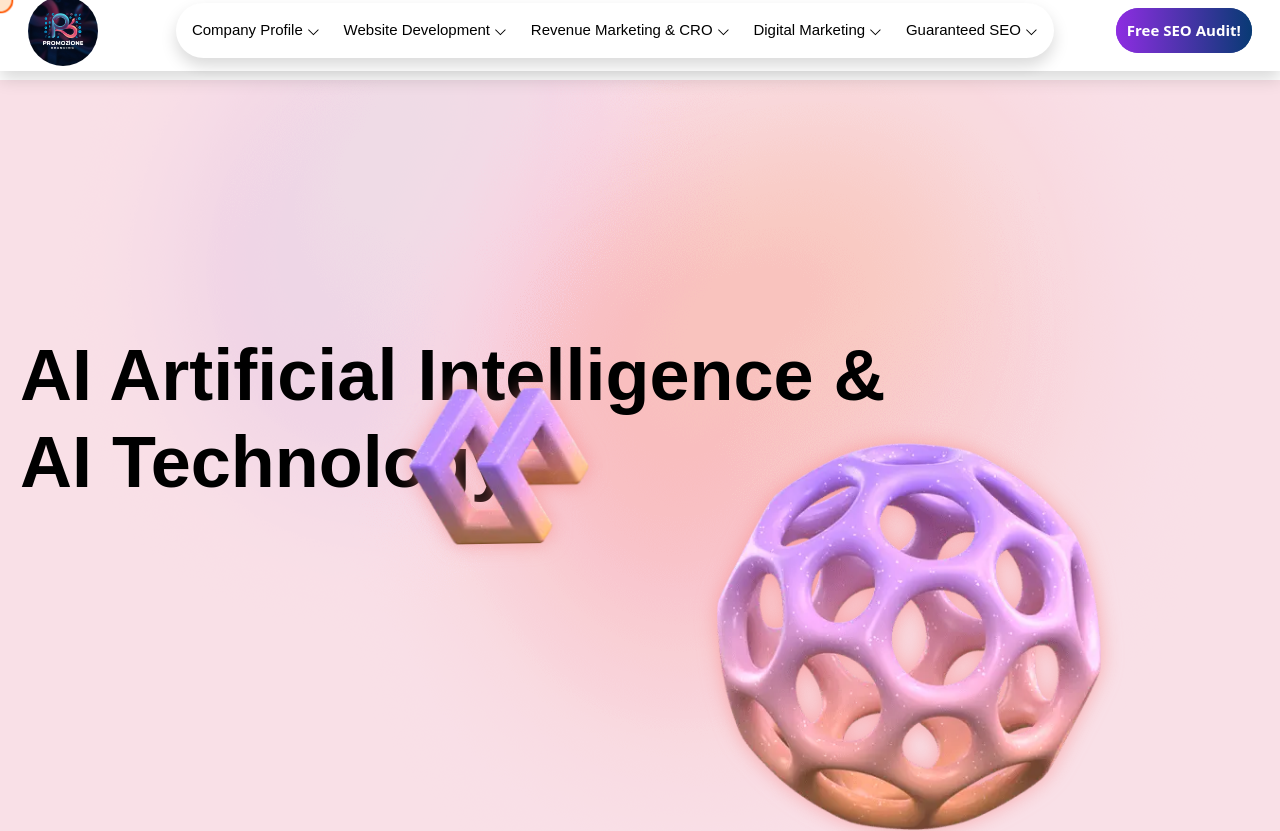
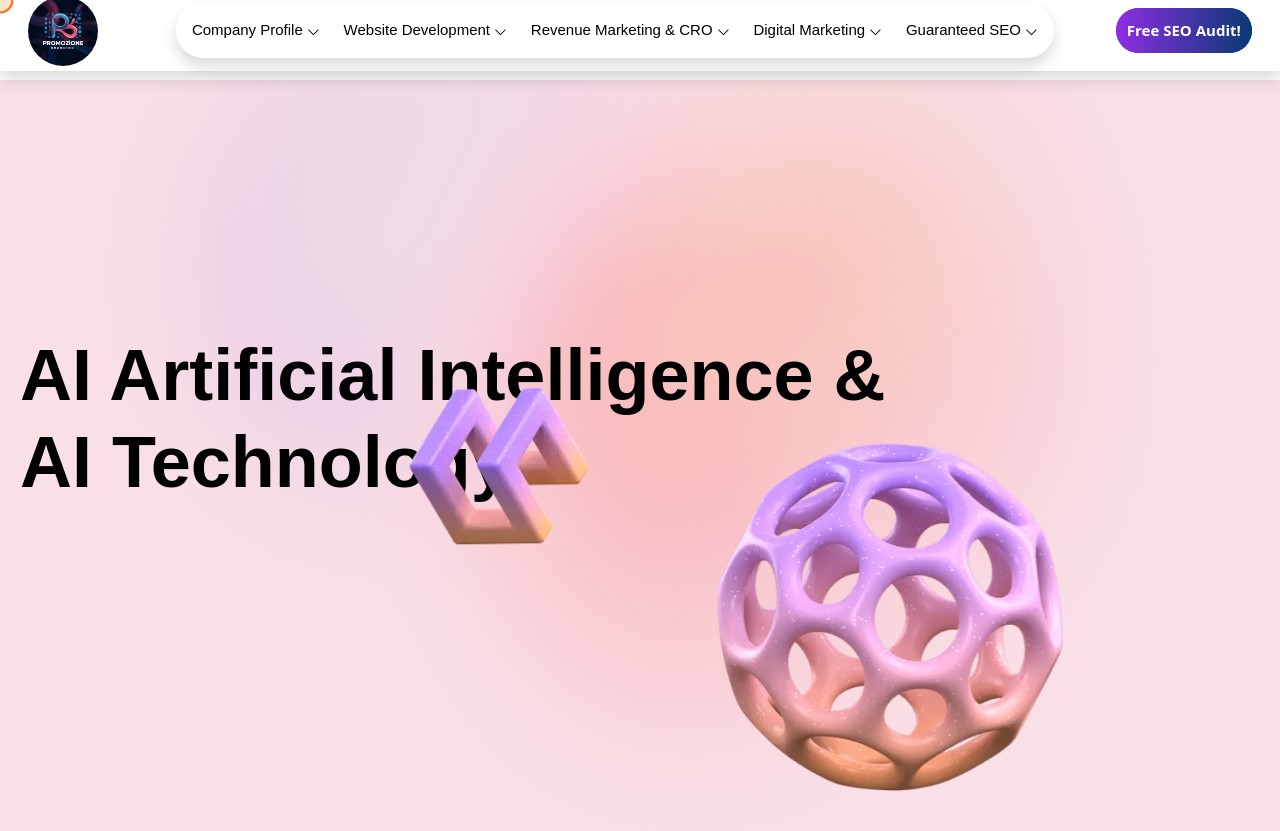
Before and after one commit to shruti0101/Branding, a React (Vite) app: page / in a window 1280 px wide. Shown: the top 831 px of the page. Built offline with nearby package versions, Linux system fonts and the light colour scheme.

Commit message:
Final commit

```diff
--- a/src/styles/Hero.css
+++ b/src/styles/Hero.css
@@ -42,12 +42,11 @@
   pointer-events: none;
   z-index: 999;
   opacity: 1;
-  filter: drop-shadow(0 0 10px rgba(248, 132, 132, 0.6));
   transition: transform 0.2s ease-out;
 }
 
 .ball1 {
-  width: 30%;
+  width: 27%;
   left: 56%; /* slightly left from 70% */
   top: 55%;
   z-index: 999;
```
